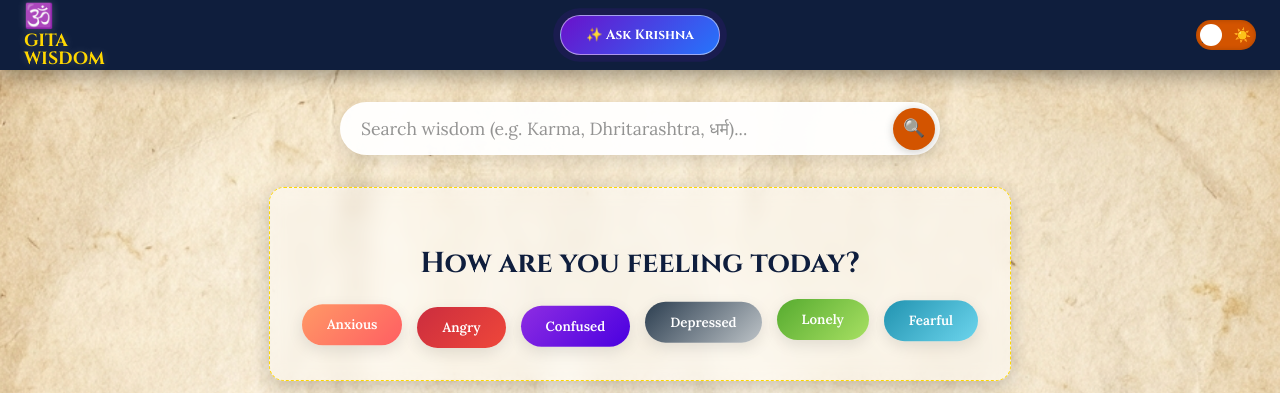
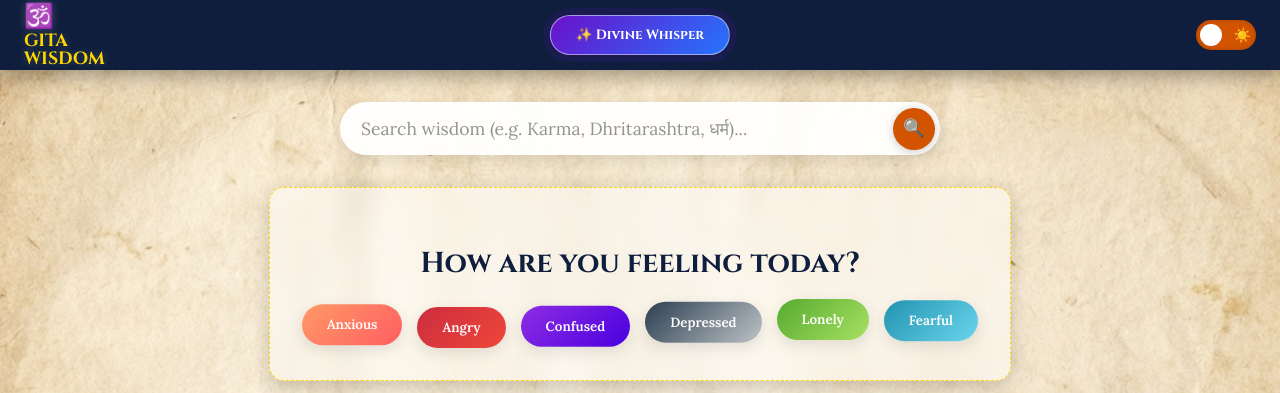
Before and after one commit to rahul5F1/bhagavad_gita, a Flask app: page /chapters in a window 1280 px wide. Shown: the top 393 px of the page. Run offline with Flask 2, Linux system fonts and the light colour scheme.

Commit message:
Update chapters.html

```diff
--- a/templates/chapters.html
+++ b/templates/chapters.html
@@ -22,7 +22,7 @@
 
         <div class="nav-controls">
             <button onclick="askOracle()" class="oracle-btn">
-                ✨ Ask Krishna
+                ✨ Divine Whisper
             </button>
 
             <div class="toggle-wrapper" title="Switch to Cosmic View">
```
